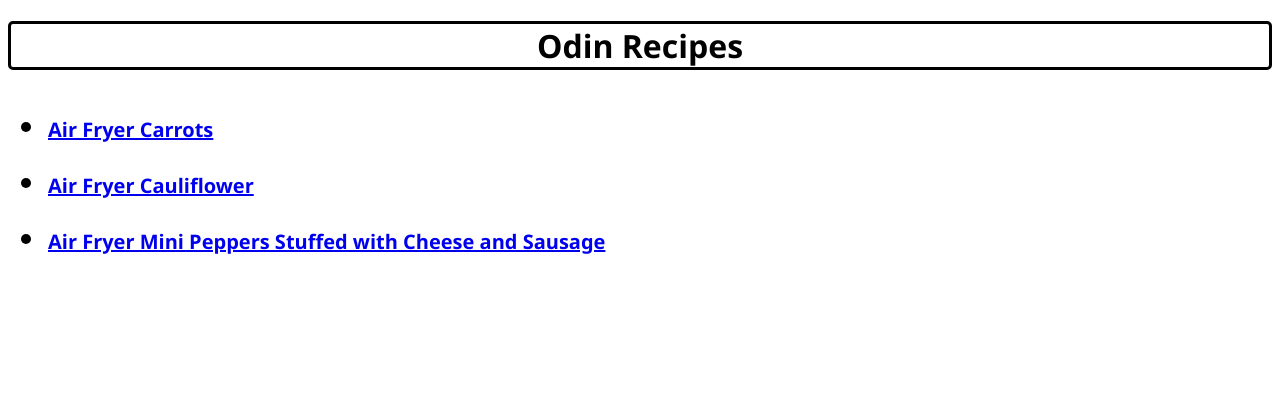
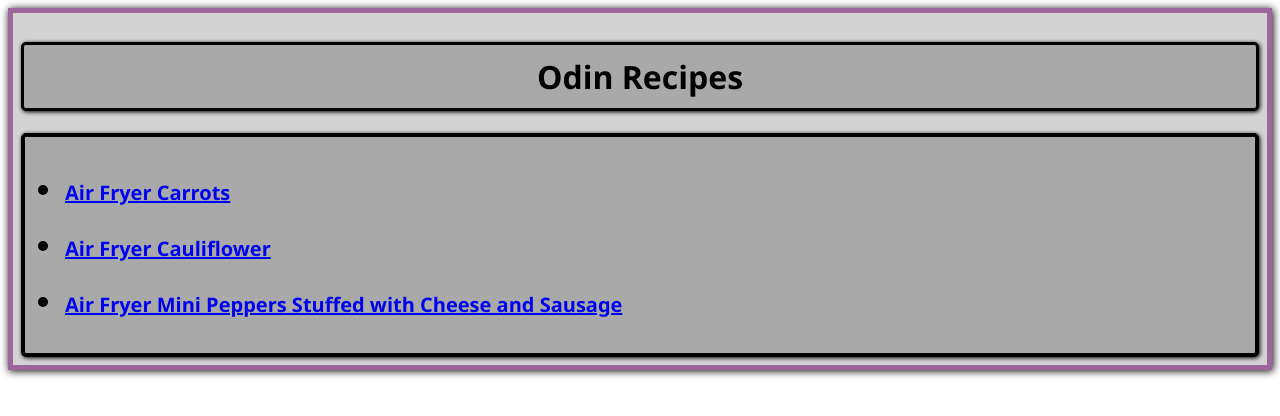
Before and after one commit to slowerplease/odin-recipes, a plain HTML site: page index.html in a window 1280 px wide. Drawn offline with Linux system fonts and the light colour scheme.

Commit message:
Add styling to index.html and title element

```diff
--- a/index.html
+++ b/index.html
@@ -6,6 +6,7 @@
     <link rel="stylesheet" href="./style.css">
   </head>
   <body>
+    <div class="container">
     <h1 class="page-title">Odin Recipes</h1>
     <ul id="recipe-links">
      <li>
@@ -18,5 +19,6 @@
       <a class="link box" href="./recipes/air-fryer-stuffed-mini-peppers.html">Air Fryer Mini Peppers Stuffed with Cheese and Sausage</a>
      </li>
     </ul>
+    </div>
   </body>
 </html>
--- a/style.css
+++ b/style.css
@@ -6,13 +6,21 @@ p {
     font-weight: bold;
     font-style: italic;
 }
-
+.container {
+    border: 5px solid rgb(155, 103, 155);
+    padding:8px;
+    background-color: lightgrey;
+    box-shadow: 1px 1px 8px;
+}
 .page-title {
     text-align: center;
     border: solid;
     border-color: black;
     box-shadow: 4px;
     border-radius: 5px;
+    padding:10px 0;
+    background-color: darkgrey;
+    box-shadow: 1px 1px 4px;
 }
 
 .link{
@@ -37,7 +45,16 @@ p {
     font-size: 28px;
     font-weight: bolder;
     line-height: 2;
+    border: 4px solid black;
+    margin-bottom:16px;
+    background-color: darkgrey;
+    border-radius: 5px;
+    box-shadow: 1px 1px 4px;
+    padding-top: 24px;
+    padding-bottom: 24px;
+    margin: 0 auto;
 }
+
 #dish-hero-img {
     margin: auto;
     width: 50%;
```
